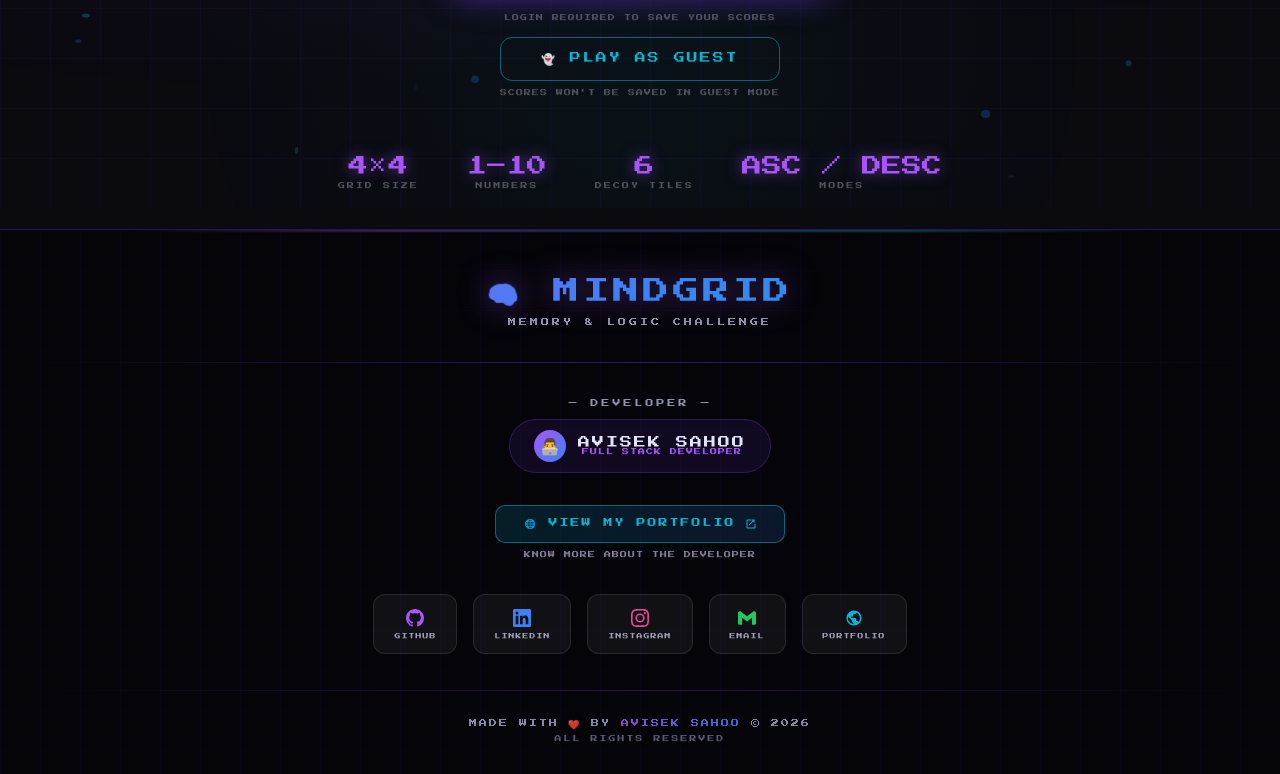
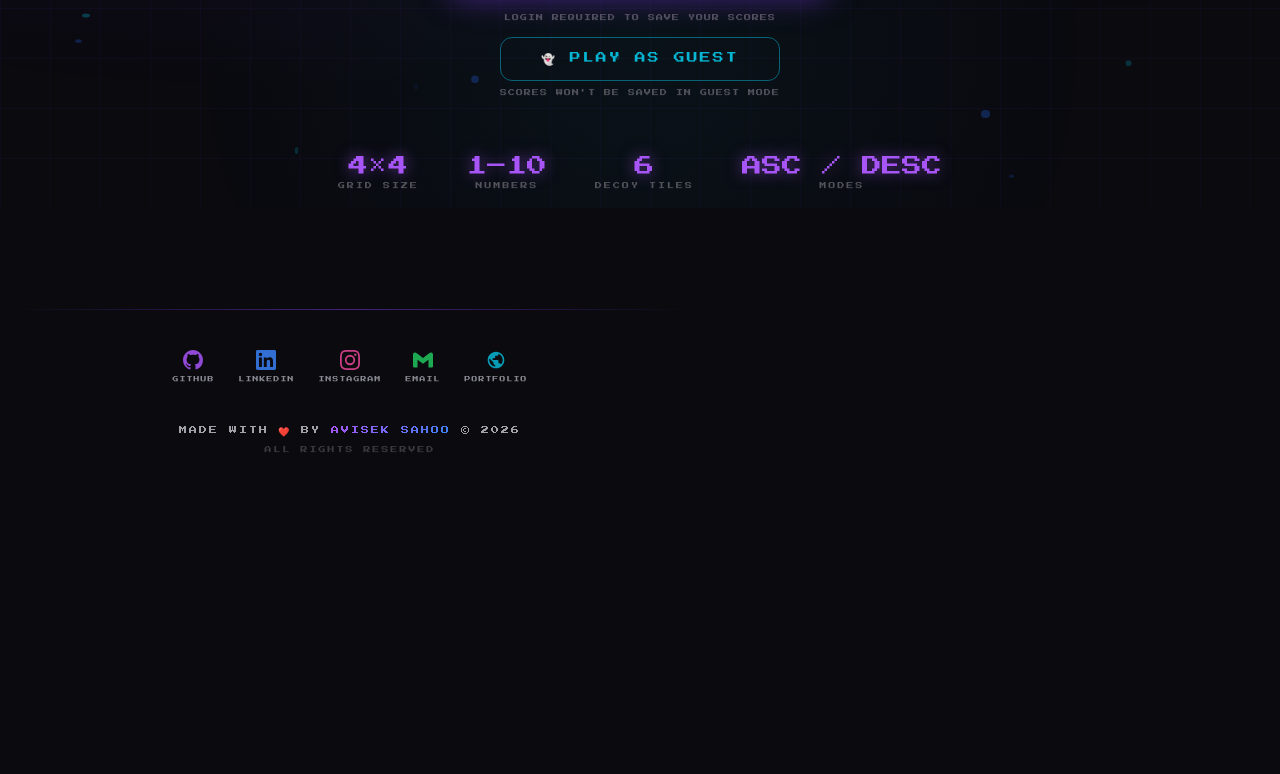
Before and after one commit to Avisek14/mind-grid, a React (Vite) app in the folder client/: page / in a window 1280 px wide. Shown: the part 592-1366 px from the top of the page. After the commit the page ends 1065 px from the top, so only its background shows below. Built offline with nearby package versions, Linux system fonts and the light colour scheme.

Commit message:
changing footer

```diff
--- a/client/src/components/Footer.jsx
+++ b/client/src/components/Footer.jsx
@@ -5,266 +5,91 @@ const Footer = () => {
     {
       label: 'GitHub',
       icon: (
-        <svg width="18" height="18" viewBox="0 0 24 24" fill="currentColor">
+        <svg width="20" height="20" viewBox="0 0 24 24" fill="currentColor">
           <path d="M12 0C5.37 0 0 5.37 0 12c0 5.31 3.435 9.795 8.205 11.385.6.105.825-.255.825-.57 0-.285-.015-1.23-.015-2.235-3.015.555-3.795-.735-4.035-1.41-.135-.345-.72-1.41-1.23-1.695-.42-.225-1.02-.78-.015-.795.945-.015 1.62.87 1.845 1.23 1.08 1.815 2.805 1.305 3.495.99.105-.78.42-1.305.765-1.605-2.67-.3-5.46-1.335-5.46-5.925 0-1.305.465-2.385 1.23-3.225-.12-.3-.54-1.53.12-3.18 0 0 1.005-.315 3.3 1.23.96-.27 1.98-.405 3-.405s2.04.135 3 .405c2.295-1.56 3.3-1.23 3.3-1.23.66 1.65.24 2.88.12 3.18.765.84 1.23 1.905 1.23 3.225 0 4.605-2.805 5.625-5.475 5.925.435.375.81 1.095.81 2.22 0 1.605-.015 2.895-.015 3.3 0 .315.225.69.825.57A12.02 12.02 0 0 0 24 12c0-6.63-5.37-12-12-12z"/>
         </svg>
       ),
       url: 'https://github.com/Avisek14',
       color: '#a855f7',
-      glow: 'rgba(168,85,247,0.4)',
     },
     {
       label: 'LinkedIn',
       icon: (
-        <svg width="18" height="18" viewBox="0 0 24 24" fill="currentColor">
+        <svg width="20" height="20" viewBox="0 0 24 24" fill="currentColor">
           <path d="M20.447 20.452h-3.554v-5.569c0-1.328-.027-3.037-1.852-3.037-1.853 0-2.136 1.445-2.136 2.939v5.667H9.351V9h3.414v1.561h.046c.477-.9 1.637-1.85 3.37-1.85 3.601 0 4.267 2.37 4.267 5.455v6.286zM5.337 7.433a2.062 2.062 0 0 1-2.063-2.065 2.064 2.064 0 1 1 2.063 2.065zm1.782 13.019H3.555V9h3.564v11.452zM22.225 0H1.771C.792 0 0 .774 0 1.729v20.542C0 23.227.792 24 1.771 24h20.451C23.2 24 24 23.227 24 22.271V1.729C24 .774 23.2 0 22.222 0h.003z"/>
         </svg>
       ),
       url: 'https://www.linkedin.com/in/avisek-sahoo-907186341/',
       color: '#3b82f6',
-      glow: 'rgba(59,130,246,0.4)',
     },
     {
       label: 'Instagram',
       icon: (
-        <svg width="18" height="18" viewBox="0 0 24 24" fill="currentColor">
+        <svg width="20" height="20" viewBox="0 0 24 24" fill="currentColor">
           <path d="M12 2.163c3.204 0 3.584.012 4.85.07 3.252.148 4.771 1.691 4.919 4.919.058 1.265.069 1.645.069 4.849 0 3.205-.012 3.584-.069 4.849-.149 3.225-1.664 4.771-4.919 4.919-1.266.058-1.644.07-4.85.07-3.204 0-3.584-.012-4.849-.07-3.26-.149-4.771-1.699-4.919-4.92-.058-1.265-.07-1.644-.07-4.849 0-3.204.013-3.583.07-4.849.149-3.227 1.664-4.771 4.919-4.919 1.266-.057 1.645-.069 4.849-.069zM12 0C8.741 0 8.333.014 7.053.072 2.695.272.273 2.69.073 7.052.014 8.333 0 8.741 0 12c0 3.259.014 3.668.072 4.948.2 4.358 2.618 6.78 6.98 6.98C8.333 23.986 8.741 24 12 24c3.259 0 3.668-.014 4.948-.072 4.354-.2 6.782-2.618 6.979-6.98.059-1.28.073-1.689.073-4.948 0-3.259-.014-3.667-.072-4.947-.196-4.354-2.617-6.78-6.979-6.98C15.668.014 15.259 0 12 0zm0 5.838a6.162 6.162 0 1 0 0 12.324 6.162 6.162 0 0 0 0-12.324zM12 16a4 4 0 1 1 0-8 4 4 0 0 1 0 8zm6.406-11.845a1.44 1.44 0 1 0 0 2.881 1.44 1.44 0 0 0 0-2.881z"/>
         </svg>
       ),
       url: 'https://www.instagram.com/ram_devotee_avi?igsh=dG94NGUxd3NuaGw2',
       color: '#ec4899',
-      glow: 'rgba(236,72,153,0.4)',
     },
     {
       label: 'Email',
       icon: (
-        <svg width="18" height="18" viewBox="0 0 24 24" fill="currentColor">
+        <svg width="20" height="20" viewBox="0 0 24 24" fill="currentColor">
           <path d="M24 5.457v13.909c0 .904-.732 1.636-1.636 1.636h-3.819V11.73L12 16.64l-6.545-4.91v9.273H1.636A1.636 1.636 0 0 1 0 19.366V5.457c0-2.023 2.309-3.178 3.927-1.964L5.455 4.64 12 9.548l6.545-4.91 1.528-1.145C21.69 2.28 24 3.434 24 5.457z"/>
         </svg>
       ),
       url: 'mailto:sahoo143avisek@gmail.com',
       color: '#22c55e',
-      glow: 'rgba(34,197,94,0.4)',
     },
     {
       label: 'Portfolio',
       icon: (
-        <svg width="18" height="18" viewBox="0 0 24 24" fill="currentColor">
+        <svg width="20" height="20" viewBox="0 0 24 24" fill="currentColor">
           <path d="M12 2C6.48 2 2 6.48 2 12s4.48 10 10 10 10-4.48 10-10S17.52 2 12 2zm-1 17.93c-3.95-.49-7-3.85-7-7.93 0-.62.08-1.21.21-1.79L9 15v1c0 1.1.9 2 2 2v1.93zm6.9-2.54c-.26-.81-1-1.39-1.9-1.39h-1v-3c0-.55-.45-1-1-1H8v-2h2c.55 0 1-.45 1-1V7h2c1.1 0 2-.9 2-2v-.41c2.93 1.19 5 4.06 5 7.41 0 2.08-.8 3.97-2.1 5.39z"/>
         </svg>
       ),
       url: 'https://avisek14.github.io/Avisek-portfolio/',
       color: '#06b6d4',
-      glow: 'rgba(6,182,212,0.4)',
     },
   ]
 
   return (
-    // ✅ FIX 1 — width: 100% add kiya
-    <footer style={{
-      position: 'relative',
+    <motion.div
+      initial={{ opacity: 0, y: 20 }}
+      animate={{ opacity: 1, y: 0 }}
+      transition={{ delay: 1.4 }}
+      style={{
         width: '100%',
-      background: 'rgba(5, 5, 10, 0.95)',
-      borderTop: '1px solid rgba(124,58,237,0.3)',
-      padding: '48px 20px 32px',
-      overflow: 'hidden',
-    }}>
-
-      {/* Background grid */}
-      <div style={{
-        position: 'absolute',
-        top: 0, left: 0,
-        width: '100%', height: '100%',
-        backgroundImage: `
-          linear-gradient(rgba(124,58,237,0.03) 1px, transparent 1px),
-          linear-gradient(90deg, rgba(124,58,237,0.03) 1px, transparent 1px)
-        `,
-        backgroundSize: '40px 40px',
-        pointerEvents: 'none',
-      }} />
-
-      {/* Glowing top border line */}
-      <div style={{
-        position: 'absolute',
-        top: 0, left: '10%',
-        width: '80%', height: '1px',
-        background: 'linear-gradient(90deg, transparent, #a855f7, #3b82f6, #06b6d4, transparent)',
-        filter: 'blur(1px)',
-      }} />
-
-      {/* ✅ FIX 2 — maxWidth: 100% kiya */}
-      <div style={{
-        maxWidth: '100%',
-        margin: '0 auto',
+        maxWidth: '700px',
+        marginTop: '80px',
         position: 'relative',
         zIndex: 1,
-      }}>
-
-        {/* Top section — Name + tagline */}
-        <motion.div
-          initial={{ opacity: 0, y: 20 }}
-          whileInView={{ opacity: 1, y: 0 }}
-          transition={{ duration: 0.6 }}
-          style={{ textAlign: 'center', marginBottom: '36px' }}
+        textAlign: 'center',
+      }}
     >
-          <div style={{
-            fontFamily: 'var(--font-game)',
-            fontSize: 'clamp(18px, 4vw, 26px)',
-            background: 'linear-gradient(135deg, #a855f7 0%, #3b82f6 50%, #06b6d4 100%)',
-            WebkitBackgroundClip: 'text',
-            WebkitTextFillColor: 'transparent',
-            letterSpacing: '4px',
-            marginBottom: '8px',
-            filter: 'drop-shadow(0 0 15px rgba(168,85,247,0.5))',
-          }}>
-            🧠 MINDGRID
-          </div>
-          <p style={{
-            fontFamily: 'var(--font-game)',
-            fontSize: '8px',
-            color: 'rgba(180,180,220,0.8)',
-            letterSpacing: '3px',
-          }}>
-            MEMORY & LOGIC CHALLENGE
-          </p>
-        </motion.div>
-
       {/* Divider */}
       <div style={{
         height: '1px',
-          background: 'linear-gradient(90deg, transparent, rgba(124,58,237,0.4), transparent)',
-          marginBottom: '36px',
+        background: 'linear-gradient(90deg, transparent, rgba(124,58,237,0.5), transparent)',
+        marginBottom: '40px',
       }} />
 
-        {/* Developer section */}
-        <motion.div
-          initial={{ opacity: 0, y: 20 }}
-          whileInView={{ opacity: 1, y: 0 }}
-          transition={{ duration: 0.6, delay: 0.1 }}
-          style={{ textAlign: 'center', marginBottom: '32px' }}
-        >
-          <p style={{
-            fontFamily: 'var(--font-game)',
-            fontSize: '8px',
-            color: 'rgba(180,180,220,0.8)',
-            letterSpacing: '3px',
-            marginBottom: '12px',
-          }}>
-            — DEVELOPER —
-          </p>
-
+      {/* Social icons */}
       <div style={{
-            display: 'inline-flex',
-            alignItems: 'center',
-            gap: '12px',
-            background: 'rgba(124,58,237,0.1)',
-            border: '1px solid rgba(124,58,237,0.3)',
-            borderRadius: '50px',
-            padding: '10px 24px',
-          }}>
-            <div style={{
-              width: '32px', height: '32px',
-              borderRadius: '50%',
-              background: 'linear-gradient(135deg, #a855f7, #3b82f6)',
-              display: 'flex',
-              alignItems: 'center',
-              justifyContent: 'center',
-              fontSize: '16px',
-            }}>
-              👨‍💻
-            </div>
-            <div>
-              <div style={{
-                fontFamily: 'var(--font-game)',
-                fontSize: '12px',
-                color: '#e2e2ff',
-                letterSpacing: '2px',
-              }}>
-                AVISEK SAHOO
-              </div>
-              <div style={{
-                fontFamily: 'var(--font-game)',
-                fontSize: '7px',
-                color: 'var(--purple-secondary)',
-                letterSpacing: '1px',
-              }}>
-                FULL STACK DEVELOPER
-              </div>
-            </div>
-          </div>
-        </motion.div>
-
-        {/* Portfolio button */}
-        <motion.div
-          initial={{ opacity: 0, y: 20 }}
-          whileInView={{ opacity: 1, y: 0 }}
-          transition={{ duration: 0.6, delay: 0.2 }}
-          style={{ textAlign: 'center', marginBottom: '36px' }}
-        >
-          <motion.a
-            href="https://avisek14.github.io/Avisek-portfolio/"
-            target="_blank"
-            rel="noopener noreferrer"
-            whileHover={{
-              scale: 1.05,
-              boxShadow: '0 0 30px rgba(6,182,212,0.5)',
-            }}
-            whileTap={{ scale: 0.97 }}
-            style={{
-              display: 'inline-flex',
-              alignItems: 'center',
-              gap: '8px',
-              background: 'linear-gradient(135deg, rgba(6,182,212,0.15), rgba(59,130,246,0.15))',
-              border: '1px solid rgba(6,182,212,0.5)',
-              borderRadius: '10px',
-              padding: '12px 28px',
-              textDecoration: 'none',
-              fontFamily: 'var(--font-game)',
-              fontSize: '9px',
-              color: 'var(--cyan-accent)',
-              letterSpacing: '2px',
-            }}
-          >
-            🌐 VIEW MY PORTFOLIO
-            <svg width="12" height="12" viewBox="0 0 24 24" fill="currentColor">
-              <path d="M14 3v2H7v14h14v-7h2v7a2 2 0 0 1-2 2H7a2 2 0 0 1-2-2V5a2 2 0 0 1 2-2h7zm7 0v6h-2V6.414l-8.293 8.293-1.414-1.414L17.586 5H15V3h6z"/>
-            </svg>
-          </motion.a>
-          <p style={{
-            fontFamily: 'var(--font-game)',
-            fontSize: '7px',
-            color: 'rgba(180,180,220,0.7)',
-            marginTop: '8px',
-            letterSpacing: '1px',
-          }}>
-            KNOW MORE ABOUT THE DEVELOPER
-          </p>
-        </motion.div>
-
-        {/* Social links */}
-        <motion.div
-          initial={{ opacity: 0, y: 20 }}
-          whileInView={{ opacity: 1, y: 0 }}
-          transition={{ duration: 0.6, delay: 0.3 }}
-          style={{
         display: 'flex',
         justifyContent: 'center',
-            gap: '16px',
+        gap: '24px',
         flexWrap: 'wrap',
-            marginBottom: '36px',
-          }}
-        >
+        marginBottom: '40px',
+      }}>
         {socials.map((social, i) => (
           <motion.a
             key={i}
             href={social.url}
             target="_blank"
             rel="noopener noreferrer"
-              whileHover={{
-                scale: 1.15,
-                y: -4,
-                boxShadow: `0 0 20px ${social.glow}`,
-              }}
+            whileHover={{ scale: 1.2, y: -4 }}
             whileTap={{ scale: 0.95 }}
             title={social.label}
             style={{
@@ -272,13 +97,9 @@ const Footer = () => {
               flexDirection: 'column',
               alignItems: 'center',
               gap: '6px',
-                padding: '14px 20px',
-                background: 'rgba(255,255,255,0.05)',
-                border: '1px solid rgba(255,255,255,0.1)',
-                borderRadius: '12px',
+              color: social.color,
               textDecoration: 'none',
-                color: social.color,
-                minWidth: '70px',
+              opacity: 0.85,
             }}
           >
             {social.icon}
@@ -286,43 +107,27 @@ const Footer = () => {
               fontFamily: 'var(--font-game)',
               fontSize: '6px',
               letterSpacing: '1px',
-                color: 'rgba(200,200,230,0.8)',
+              color: 'var(--text-secondary)',
             }}>
               {social.label.toUpperCase()}
             </span>
           </motion.a>
         ))}
-        </motion.div>
+      </div>
 
-        {/* Divider */}
-        <div style={{
-          height: '1px',
-          background: 'linear-gradient(90deg, transparent, rgba(124,58,237,0.3), transparent)',
-          marginBottom: '24px',
-        }} />
-
-        {/* Bottom — Made with love */}
-        <motion.div
-          initial={{ opacity: 0 }}
-          whileInView={{ opacity: 1 }}
-          transition={{ duration: 0.6, delay: 0.4 }}
-          style={{ textAlign: 'center' }}
-        >
-          <motion.p
-            animate={{ opacity: [0.8, 1, 0.8] }}
-            transition={{ duration: 3, repeat: Infinity, ease: 'easeInOut' }}
-            style={{
+      {/* Made with love */}
+      <p style={{
         fontFamily: 'var(--font-game)',
         fontSize: '8px',
-              color: 'rgba(180,180,220,0.9)',
+        color: 'var(--text-secondary)',
         letterSpacing: '2px',
         lineHeight: 2,
-            }}
-          >
+        marginBottom: '8px',
+      }}>
         MADE WITH{' '}
         <motion.span
           animate={{ scale: [1, 1.3, 1] }}
-              transition={{ duration: 1, repeat: Infinity }}
+          transition={{ duration: 1.2, repeat: Infinity }}
           style={{ display: 'inline-block', color: '#ef4444' }}
         >
           ❤️
@@ -336,19 +141,19 @@ const Footer = () => {
           AVISEK SAHOO
         </span>
         {' '}© 2026
-          </motion.p>
+      </p>
+
       <p style={{
         fontFamily: 'var(--font-game)',
         fontSize: '7px',
-            color: 'rgba(150,150,180,0.6)',
+        color: 'rgba(255,255,255,0.2)',
         letterSpacing: '2px',
-            marginTop: '4px',
+        marginBottom: '20px',
       }}>
         ALL RIGHTS RESERVED
       </p>
+
     </motion.div>
-      </div>
-    </footer>
   )
 }
 
```
Lines whose indentation alone changed are shown as unchanged.
